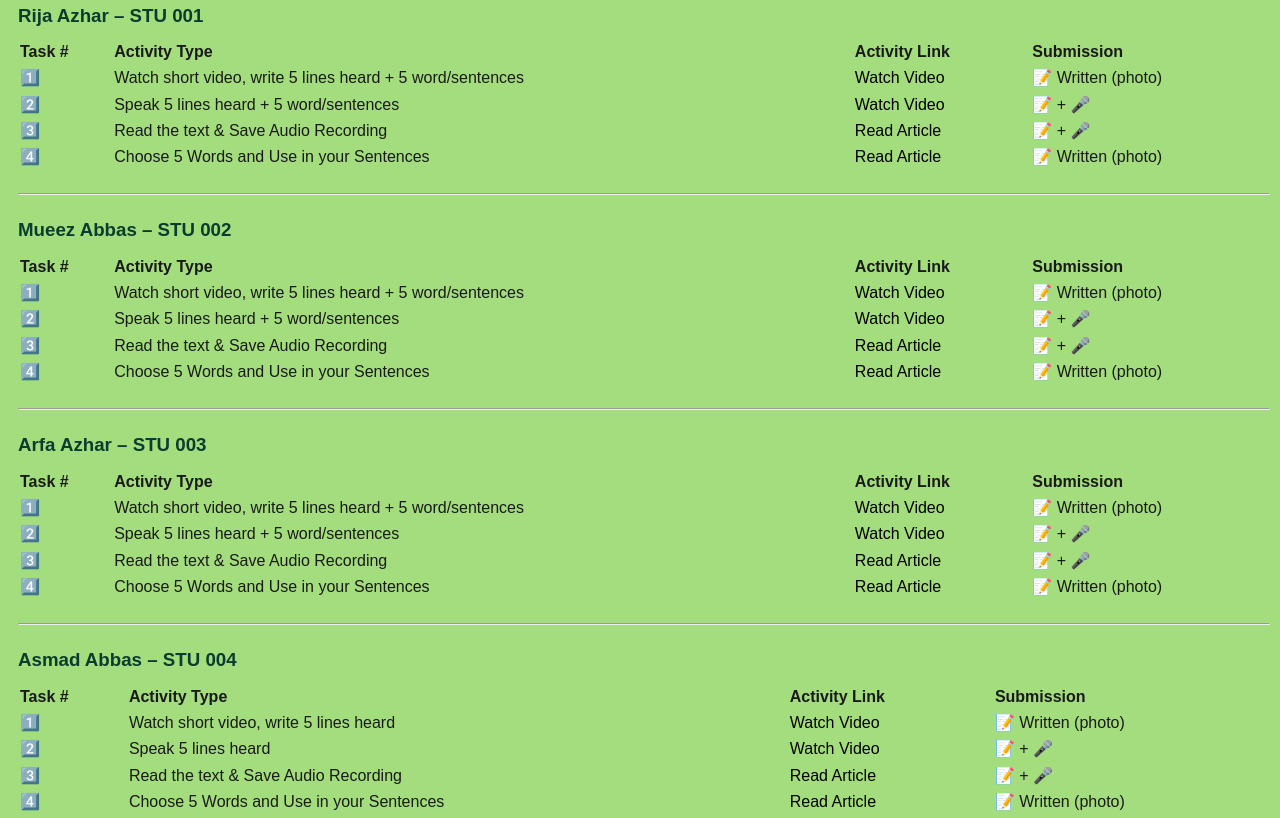
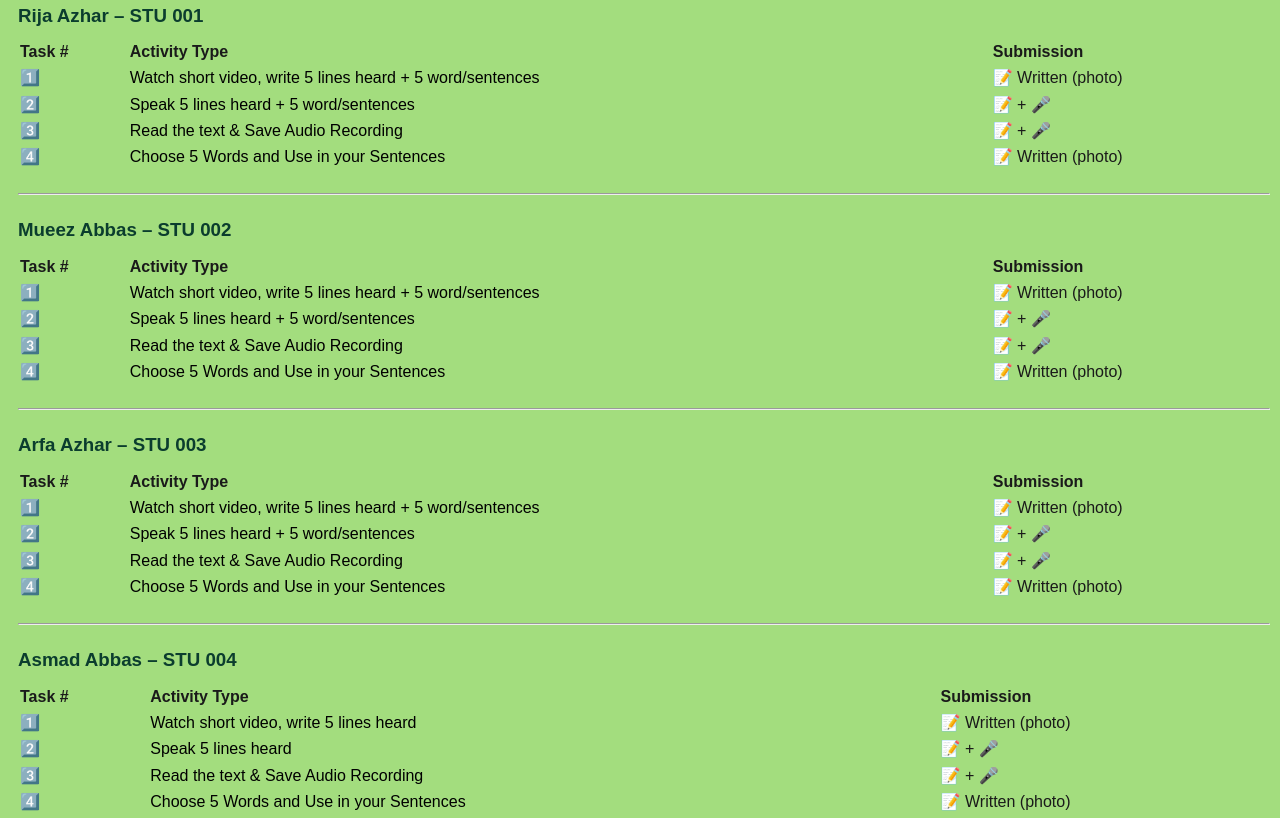
Before and after one commit to SyedXWebDev/SkillForge-Academy, a plain HTML site: page learning.html in a window 1280 px wide. Shown: the part 406-1224 px from the top of the page. Drawn offline with Linux system fonts and the light colour scheme.

Commit message:
learning.html

```diff
--- a/learning.html
+++ b/learning.html
@@ -35,7 +35,7 @@
         <!-- Today's Learning Plan -->
         <section class="top-text">
             <h2>Today's Learning Plan</h2>
-       <br>
+      <br>
 <hr>
 <br>
 
@@ -46,33 +46,28 @@
     <tr>
       <th style="text-align: left; padding: 2px;">Task #</th>
       <th style="text-align: left; padding: 2px;">Activity Type</th>
-      <th style="text-align: left; padding: 2px;">Activity Link</th>
       <th style="text-align: left; padding: 2px;">Submission</th>
     </tr>
   </thead>
   <tbody>
     <tr>
       <td style="padding: 2px;">1️⃣</td>
-      <td style="padding: 2px;">Watch short video, write 5 lines heard + 5 word/sentences</td>
-      <td style="padding: 2px;"><a href="https://www.youtube.com/watch?v=f2O6mQkFiiw" target="_blank">Watch Video</a></td>
+      <td style="padding: 2px;"><a href="https://www.youtube.com/watch?v=f2O6mQkFiiw" target="_blank">Watch short video, write 5 lines heard + 5 word/sentences</a></td>
       <td style="padding: 2px;">📝 Written (photo)</td>
     </tr>
     <tr>
       <td style="padding: 2px;">2️⃣</td>
-      <td style="padding: 2px;">Speak 5 lines heard + 5 word/sentences</td>
-      <td style="padding: 2px;"><a href="https://www.youtube.com/watch?v=f2O6mQkFiiw" target="_blank">Watch Video</a></td>
+      <td style="padding: 2px;"><a href="https://www.youtube.com/watch?v=f2O6mQkFiiw" target="_blank">Speak 5 lines heard + 5 word/sentences</a></td>
       <td style="padding: 2px;">📝 + 🎤</td>
     </tr>
     <tr>
       <td style="padding: 2px;">3️⃣</td>
-      <td style="padding: 2px;">Read the text & Save Audio Recording</td>
-      <td style="padding: 2px;"><a href="https://learnenglish.britishcouncil.org/skills/reading/a2-reading/email-friend" target="_blank">Read Article</a></td>
+      <td style="padding: 2px;"><a href="https://learnenglish.britishcouncil.org/skills/reading/a2-reading/email-friend" target="_blank">Read the text & Save Audio Recording</a></td>
       <td style="padding: 2px;">📝 + 🎤</td>
     </tr>
     <tr>
       <td style="padding: 2px;">4️⃣</td>
-      <td style="padding: 2px;">Choose 5 Words and Use in your Sentences</td>
-      <td style="padding: 2px;"><a href="https://learnenglish.britishcouncil.org/skills/reading/a2-reading/email-friend" target="_blank">Read Article</a></td>
+      <td style="padding: 2px;"><a href="https://learnenglish.britishcouncil.org/skills/reading/a2-reading/email-friend" target="_blank">Choose 5 Words and Use in your Sentences</a></td>
       <td style="padding: 2px;">📝 Written (photo)</td>
     </tr>
   </tbody>
@@ -89,33 +84,28 @@
     <tr>
       <th style="text-align: left; padding: 2px;">Task #</th>
       <th style="text-align: left; padding: 2px;">Activity Type</th>
-      <th style="text-align: left; padding: 2px;">Activity Link</th>
       <th style="text-align: left; padding: 2px;">Submission</th>
     </tr>
   </thead>
   <tbody>
     <tr>
       <td style="padding: 2px;">1️⃣</td>
-      <td style="padding: 2px;">Watch short video, write 5 lines heard + 5 word/sentences</td>
-      <td style="padding: 2px;"><a href="https://www.youtube.com/watch?v=f2O6mQkFiiw" target="_blank">Watch Video</a></td>
+      <td style="padding: 2px;"><a href="https://www.youtube.com/watch?v=f2O6mQkFiiw" target="_blank">Watch short video, write 5 lines heard + 5 word/sentences</a></td>
       <td style="padding: 2px;">📝 Written (photo)</td>
     </tr>
     <tr>
       <td style="padding: 2px;">2️⃣</td>
-      <td style="padding: 2px;">Speak 5 lines heard + 5 word/sentences</td>
-      <td style="padding: 2px;"><a href="https://www.youtube.com/watch?v=f2O6mQkFiiw" target="_blank">Watch Video</a></td>
+      <td style="padding: 2px;"><a href="https://www.youtube.com/watch?v=f2O6mQkFiiw" target="_blank">Speak 5 lines heard + 5 word/sentences</a></td>
       <td style="padding: 2px;">📝 + 🎤</td>
     </tr>
     <tr>
       <td style="padding: 2px;">3️⃣</td>
-      <td style="padding: 2px;">Read the text & Save Audio Recording</td>
-      <td style="padding: 2px;"><a href="https://learnenglish.britishcouncil.org/skills/reading/a2-reading/email-friend" target="_blank">Read Article</a></td>
+      <td style="padding: 2px;"><a href="https://learnenglish.britishcouncil.org/skills/reading/a2-reading/email-friend" target="_blank">Read the text & Save Audio Recording</a></td>
       <td style="padding: 2px;">📝 + 🎤</td>
     </tr>
     <tr>
       <td style="padding: 2px;">4️⃣</td>
-      <td style="padding: 2px;">Choose 5 Words and Use in your Sentences</td>
-      <td style="padding: 2px;"><a href="https://learnenglish.britishcouncil.org/skills/reading/a2-reading/email-friend" target="_blank">Read Article</a></td>
+      <td style="padding: 2px;"><a href="https://learnenglish.britishcouncil.org/skills/reading/a2-reading/email-friend" target="_blank">Choose 5 Words and Use in your Sentences</a></td>
       <td style="padding: 2px;">📝 Written (photo)</td>
     </tr>
   </tbody>
@@ -132,33 +122,28 @@
     <tr>
       <th style="text-align: left; padding: 2px;">Task #</th>
       <th style="text-align: left; padding: 2px;">Activity Type</th>
-      <th style="text-align: left; padding: 2px;">Activity Link</th>
       <th style="text-align: left; padding: 2px;">Submission</th>
     </tr>
   </thead>
   <tbody>
     <tr>
       <td style="padding: 2px;">1️⃣</td>
-      <td style="padding: 2px;">Watch short video, write 5 lines heard + 5 word/sentences</td>
-      <td style="padding: 2px;"><a href="https://www.youtube.com/watch?v=f2O6mQkFiiw" target="_blank">Watch Video</a></td>
+      <td style="padding: 2px;"><a href="https://www.youtube.com/watch?v=f2O6mQkFiiw" target="_blank">Watch short video, write 5 lines heard + 5 word/sentences</a></td>
       <td style="padding: 2px;">📝 Written (photo)</td>
     </tr>
     <tr>
       <td style="padding: 2px;">2️⃣</td>
-      <td style="padding: 2px;">Speak 5 lines heard + 5 word/sentences</td>
-      <td style="padding: 2px;"><a href="https://www.youtube.com/watch?v=f2O6mQkFiiw" target="_blank">Watch Video</a></td>
+      <td style="padding: 2px;"><a href="https://www.youtube.com/watch?v=f2O6mQkFiiw" target="_blank">Speak 5 lines heard + 5 word/sentences</a></td>
       <td style="padding: 2px;">📝 + 🎤</td>
     </tr>
     <tr>
       <td style="padding: 2px;">3️⃣</td>
-      <td style="padding: 2px;">Read the text & Save Audio Recording</td>
-      <td style="padding: 2px;"><a href="https://learnenglish.britishcouncil.org/skills/reading/a2-reading/email-friend" target="_blank">Read Article</a></td>
+      <td style="padding: 2px;"><a href="https://learnenglish.britishcouncil.org/skills/reading/a2-reading/email-friend" target="_blank">Read the text & Save Audio Recording</a></td>
       <td style="padding: 2px;">📝 + 🎤</td>
     </tr>
     <tr>
       <td style="padding: 2px;">4️⃣</td>
-      <td style="padding: 2px;">Choose 5 Words and Use in your Sentences</td>
-      <td style="padding: 2px;"><a href="https://learnenglish.britishcouncil.org/skills/reading/a2-reading/email-friend" target="_blank">Read Article</a></td>
+      <td style="padding: 2px;"><a href="https://learnenglish.britishcouncil.org/skills/reading/a2-reading/email-friend" target="_blank">Choose 5 Words and Use in your Sentences</a></td>
       <td style="padding: 2px;">📝 Written (photo)</td>
     </tr>
   </tbody>
@@ -175,33 +160,28 @@
     <tr>
       <th style="text-align: left; padding: 2px;">Task #</th>
       <th style="text-align: left; padding: 2px;">Activity Type</th>
-      <th style="text-align: left; padding: 2px;">Activity Link</th>
       <th style="text-align: left; padding: 2px;">Submission</th>
     </tr>
   </thead>
   <tbody>
     <tr>
       <td style="padding: 2px;">1️⃣</td>
-      <td style="padding: 2px;">Watch short video, write 5 lines heard</td>
-      <td style="padding: 2px;"><a href="https://www.youtube.com/watch?v=Fw0rdSHzWFY" target="_blank">Watch Video</a></td>
+      <td style="padding: 2px;"><a href="https://www.youtube.com/watch?v=Fw0rdSHzWFY" target="_blank">Watch short video, write 5 lines heard</a></td>
       <td style="padding: 2px;">📝 Written (photo)</td>
     </tr>
     <tr>
       <td style="padding: 2px;">2️⃣</td>
-      <td style="padding: 2px;">Speak 5 lines heard</td>
-      <td style="padding: 2px;"><a href="https://www.youtube.com/watch?v=Fw0rdSHzWFY" target="_blank">Watch Video</a></td>
+      <td style="padding: 2px;"><a href="https://www.youtube.com/watch?v=Fw0rdSHzWFY" target="_blank">Speak 5 lines heard</a></td>
       <td style="padding: 2px;">📝 + 🎤</td>
     </tr>
     <tr>
       <td style="padding: 2px;">3️⃣</td>
-      <td style="padding: 2px;">Read the text & Save Audio Recording</td>
-      <td style="padding: 2px;"><a href="https://lingua.com/english/reading/my-day/" target="_blank">Read Article</a></td>
+      <td style="padding: 2px;"><a href="https://lingua.com/english/reading/my-day/" target="_blank">Read the text & Save Audio Recording</a></td>
       <td style="padding: 2px;">📝 + 🎤</td>
     </tr>
     <tr>
       <td style="padding: 2px;">4️⃣</td>
-      <td style="padding: 2px;">Choose 5 Words and Use in your Sentences</td>
-      <td style="padding: 2px;"><a href="https://lingua.com/english/reading/my-day/" target="_blank">Read Article</a></td>
+      <td style="padding: 2px;"><a href="https://lingua.com/english/reading/my-day/" target="_blank">Choose 5 Words and Use in your Sentences</a></td>
       <td style="padding: 2px;">📝 Written (photo)</td>
     </tr>
   </tbody>
```
